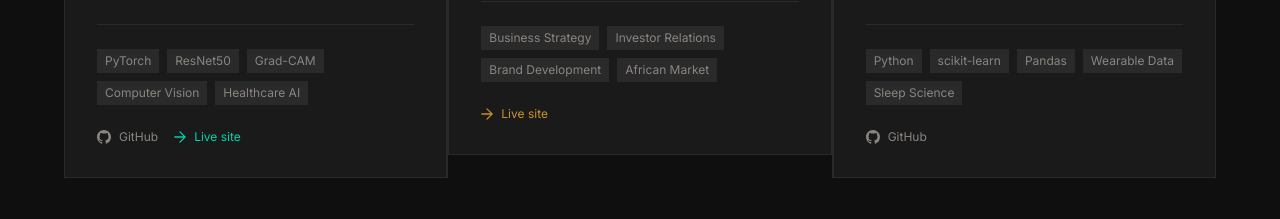
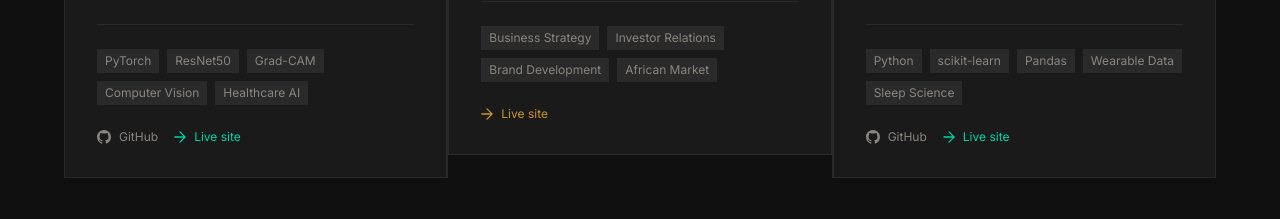
Before and after one commit to SuleimanUsama/initial-portfolio, a Next.js app: page / in a window 1280 px wide. Shown: the part 2380-2599 px from the top of the page. Built offline with nearby package versions, Linux system fonts and the light colour scheme.

Commit message:
Update Projects.js

```diff
--- a/components/Projects.js
+++ b/components/Projects.js
@@ -44,7 +44,7 @@ const projects = [
     ],
     accent:  '#00D4AA',
     github:  'https://github.com/SuleimanUsama/sleep-activity-analysis',
-    demo:    null,
+    demo:    'https://suleimanusama.github.io/Sleep-Demo/',
     status:  'Research · 2025',
   },
 ]
```
